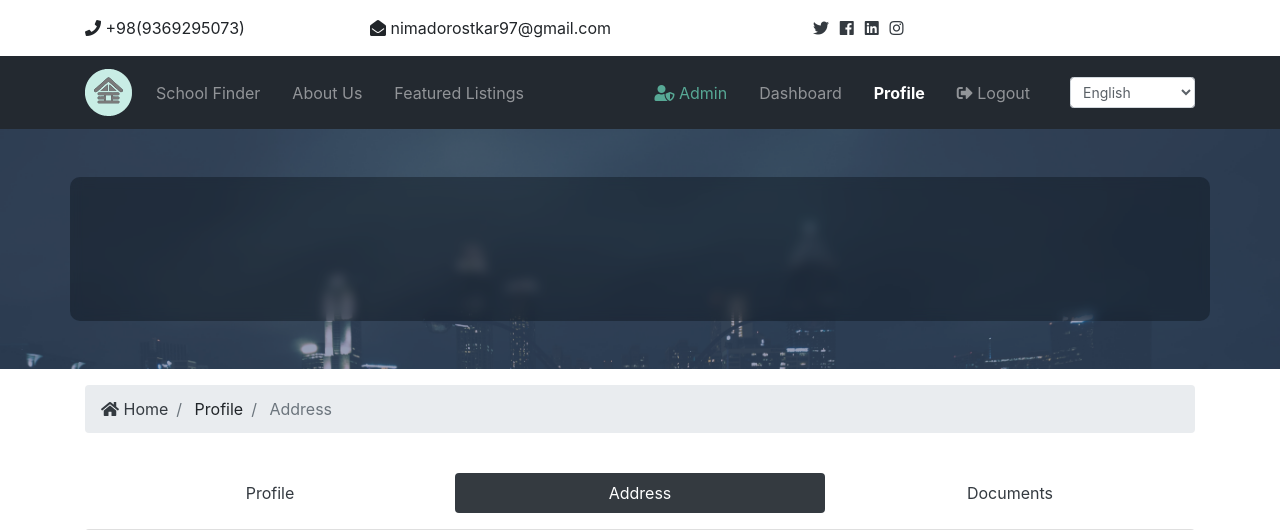
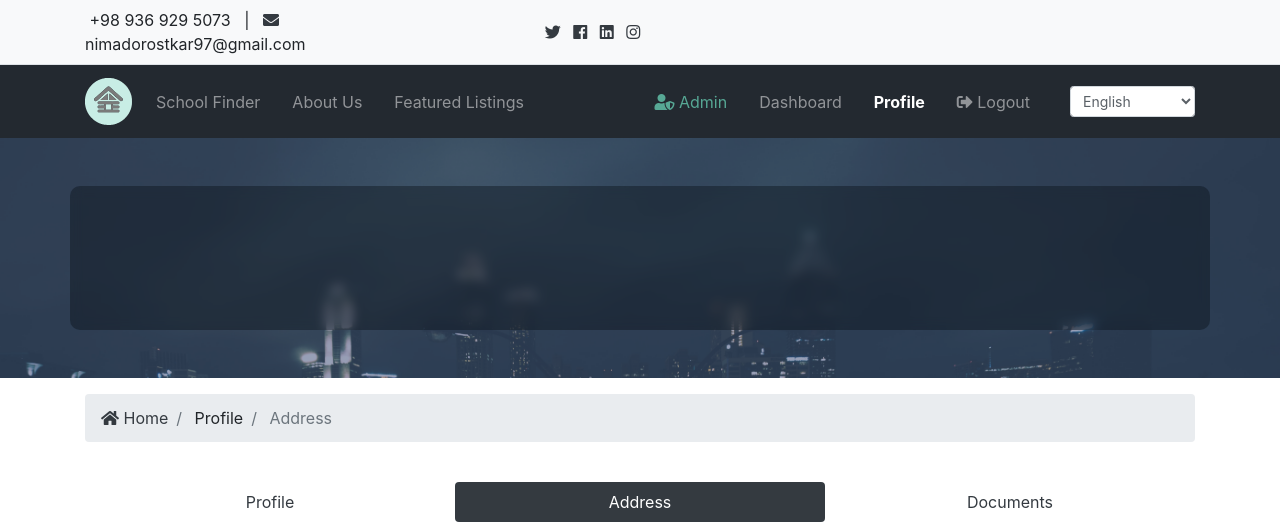
Before and after one commit to LucasCatty/school-finder, a Django app: page /en/accounts/profile/address in a window 1280 px wide. Shown: the top 530 px of the page. Run offline with Django 4.2, Linux system fonts and the light colour scheme; a user stored in the database is signed in; some libraries are stand-ins or nearby versions.

Commit message:
Enhance top bar layout, language selector, and social icons

```diff
--- a/templates/core/partials/_topbar.html
+++ b/templates/core/partials/_topbar.html
@@ -7,37 +7,49 @@
 {% get_language_info_list for LANGUAGES as languages %}
 
 <!-- Top Bar -->
-<section id="top-bar" class="p-3">
+<section id="top-bar" class="py-2 bg-light border-bottom">
   <div class="container">
-    <div class="row">
+    <div class="row align-items-center">
 
-      <div class="col-md-3">
-        <i class="fas fa-phone"></i> +98(9369295073)
-      </div>
-      <div class="col-md-3">
-        <i class="fas fa-envelope-open"></i> nimadorostkar97@gmail.com
+      <!-- Contact Info -->
+      <div class="col-md-6 col-lg-4 mb-2 mb-md-0 text-md-left">
+        <i class="fas fa-phone-alt text-primary"></i> +98 936 929 5073
+        &nbsp; | &nbsp;
+        <i class="fas fa-envelope text-primary"></i> nimadorostkar97@gmail.com
       </div>
 
-      <div class="col-md-3">
-        <div class="social text-right">
-          <a href="#"><i class="fab fa-twitter"></i></a>
-          <a href="#"><i class="fab fa-facebook"></i></a>
-          <a href="#"><i class="fab fa-linkedin"></i></a>
-          <a href="#"><i class="fab fa-instagram"></i></a>
+      <!-- Social Links -->
+      <div class="col-md-3 text-center">
+        <div class="social-icons">
+          <a href="#" class="mx-1 text-dark"><i class="fab fa-twitter"></i></a>
+          <a href="#" class="mx-1 text-dark"><i class="fab fa-facebook"></i></a>
+          <a href="#" class="mx-1 text-dark"><i class="fab fa-linkedin"></i></a>
+          <a href="#" class="mx-1 text-dark"><i class="fab fa-instagram"></i></a>
         </div>
       </div>
 
-      <div class="col-md-3">
-        <div class="text-right">
+      <!-- Language Selector -->
+      <div class="col-md-3 text-md-right text-center">
         {% for language in languages %}
           {% if language.code != 'de' %}
-              <a href="#{{ language.code }}" onclick="set_language('{{ language.code }}')" title="{{ language.name_local }}">
-                <span class="flag-icon {% if language.code == 'en' %}flag-icon-gb{% elif language.code == 'rw' %}flag-icon-rw{% else %}flag-icon-{{ language.code }}{% endif %}"></span>
+            <a href="#{{ language.code }}"
+               onclick="set_language('{{ language.code }}')"
+               title="{{ language.name_local }}"
+               class="mx-1">
+              <span class="flag-icon
+                {% if language.code == 'en' %}
+                  flag-icon-gb
+                {% elif language.code == 'rw' %}
+                  flag-icon-rw
+                {% else %}
+                  flag-icon-{{ language.code }}
+                {% endif %}">
+              </span>
             </a>
           {% endif %}
         {% endfor %}
 
-          <form action="{% url 'set_language' %}" method="post" id="setlang">
+        <form action="{% url 'set_language' %}" method="post" id="setlang" class="d-none">
           {% csrf_token %}
           <input name="next" type="hidden" value="{{ request.path }}">
           <input type="hidden" name="language" id="language">
@@ -56,7 +68,6 @@
           }
         </script>
       </div>
-      </div>
 
     </div>
   </div>
```
Lines whose indentation alone changed are shown as unchanged.
